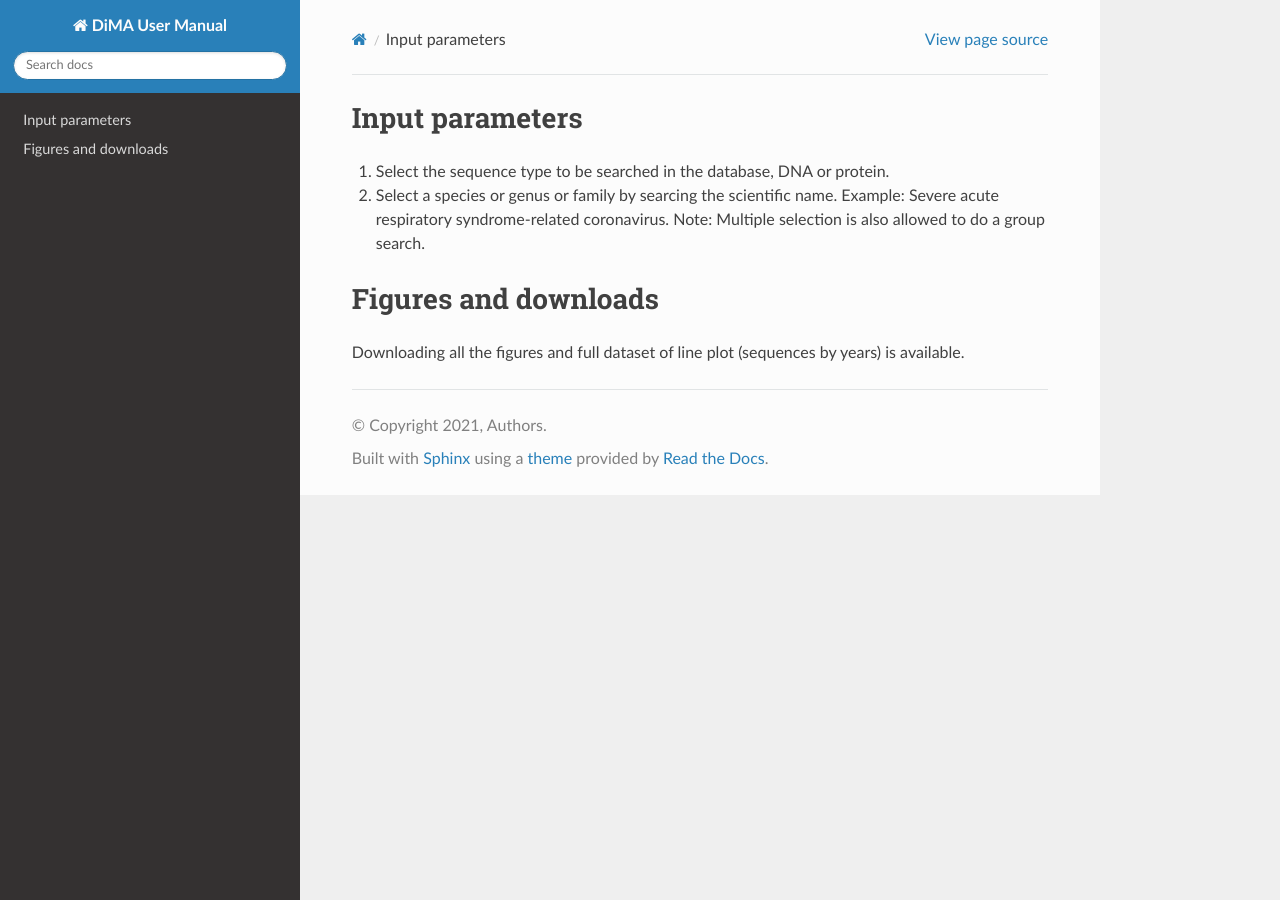
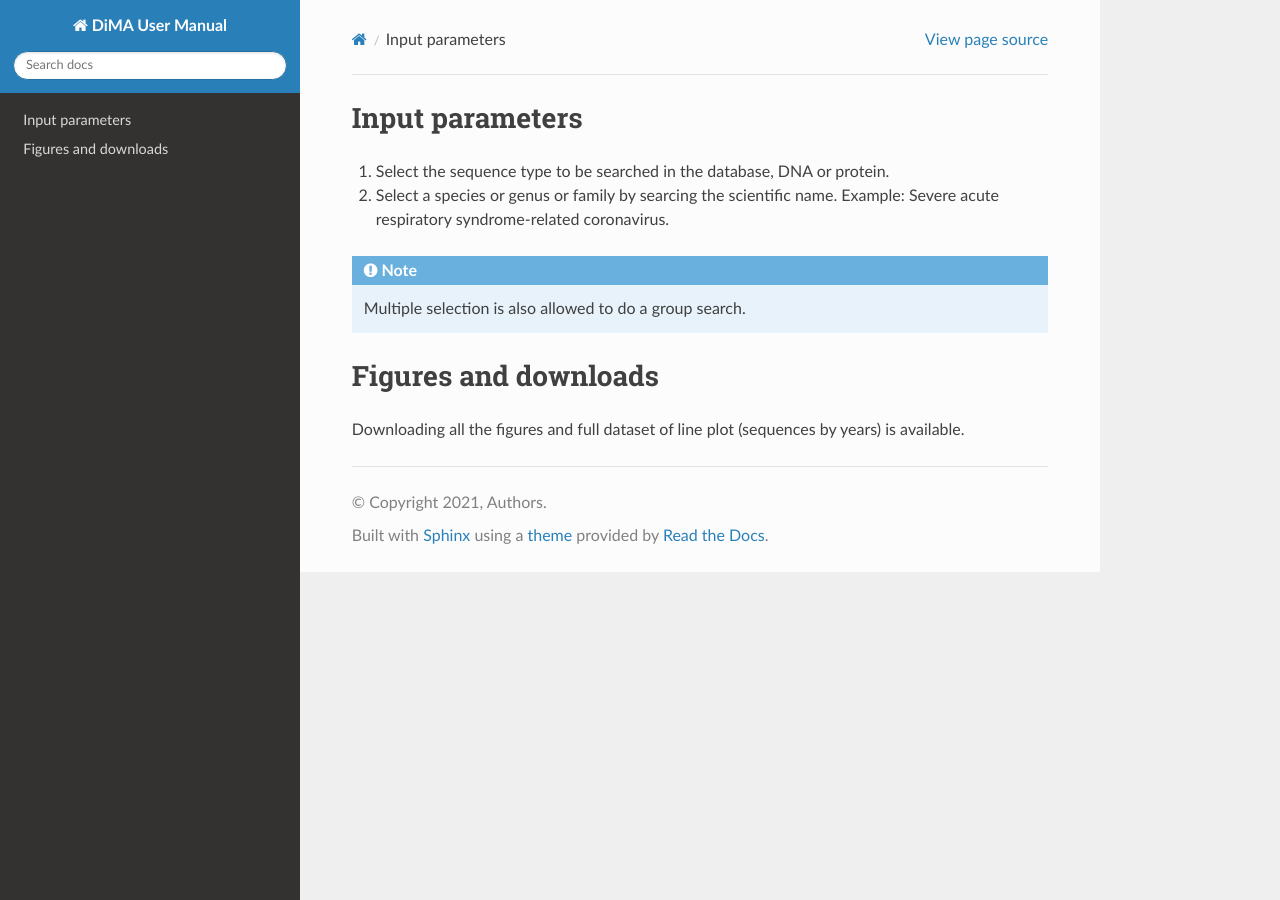
Before and after one commit to eselimnl/viromedash-docs, a Sphinx documentation site: the page built from docs/source/species.md, in a window 1280 px wide. Built offline with Sphinx 7.4.7 and the Read the Docs theme 2.0.0, drawn with Linux system fonts in a browser that asks for light colours; part of the change alters nothing that is shown.

Commit message:
Update species.md

````diff
--- a/docs/source/species.md
+++ b/docs/source/species.md
@@ -1,7 +1,11 @@
 ## Input parameters
 
 1. Select the sequence type to be searched in the database, DNA or protein.
-2. Select a species or genus or family by searcing the scientific name. Example: Severe acute respiratory syndrome-related coronavirus. Note: Multiple selection is also allowed to do a group search.
+2. Select a species or genus or family by searcing the scientific name. Example: Severe acute respiratory syndrome-related coronavirus.
+
+```{note}
+Multiple selection is also allowed to do a group search.
+```
 
 ## Figures and downloads
 
````
